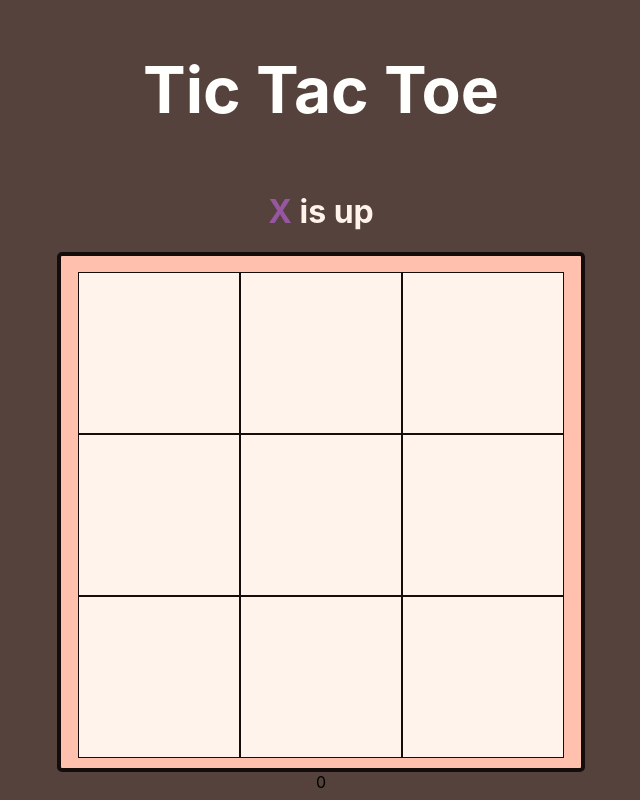
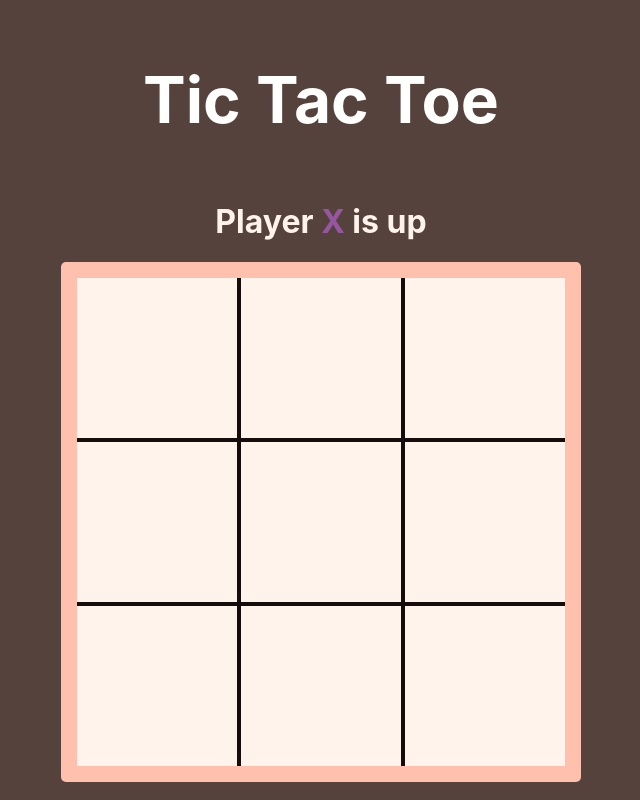
Before and after one commit to h0plyn/tic-tac-toe, a React (Create React App) app: page / in a window 1280 px wide. Shown: the whole page, without its empty margins (319-959 px from the left). Built offline with nearby package versions, Linux system fonts and the light colour scheme.

Commit message:
feat(add tie logic)

```diff
--- a/src/App.css
+++ b/src/App.css
@@ -13,12 +13,13 @@ body {
   height: 100%;
   min-height: 100vh;
   background-color: #55423d;
+  max-width: 1920px;
+  margin: auto;
 }
 
 #board {
   width: 30.5rem;
-  height: 30rem;
-  border: 4px solid #140d0b;
+  height: 30.5rem;
   border-radius: 5px;
   display: flex;
   flex-wrap: wrap;
@@ -29,10 +30,26 @@ body {
 }
 
 .square {
-  border: 1px solid #140d0b;
+  border: 2px solid #140d0b;
   width: 10rem;
   height: 10rem;
   background-color: #fff3ec;
+}
+
+.square:nth-child(-n + 3) {
+  border-top: unset;
+}
+
+.square:nth-last-child(-n + 3) {
+  border-bottom: unset;
+}
+
+.square:nth-child(3n) {
+  border-right: unset;
+}
+
+.square:nth-child(3n + 1) {
+  border-left: unset;
 }
 
 .mark-container {
@@ -58,7 +75,7 @@ body {
   color: #fff3ec;
 }
 
-.player {
+.purple {
   color: #9656a1;
 }
 
@@ -75,7 +92,10 @@ body {
 }
 
 .leaderboard {
+  display: flex;
+  justify-content: space-evenly;
   color: #fff3ec;
+  width: 100%;
 }
 
 .leaderboard-player {
--- a/src/App.tsx
+++ b/src/App.tsx
@@ -2,9 +2,10 @@ import { useState } from 'react';
 import './App.css';
 
 function App() {
-  const [board, setBoard] = useState<Array<string>>(Array(9).fill(''));
+  const [board, setBoard] = useState<string[]>(Array(9).fill(''));
   const [isNext, setIsNext] = useState(true);
   const [winner, setWinner] = useState<string>('');
+  const [tie, setTie] = useState<boolean>(false);
 
   interface Leaderboard {
     x: number;
@@ -13,7 +14,7 @@ function App() {
 
   const [leaderboard, setLeaderboard] = useState<Leaderboard>({ x: 0, o: 0 });
 
-  const isWinner = (activeBoard: Array<string>) => {
+  const isWinner = (activeBoard: string[]) => {
     const winningCombos = [
       [0, 1, 2],
       [3, 4, 5],
@@ -40,6 +41,7 @@ function App() {
   };
 
   const handleClick = (idx: number) => {
+    if (winner) return;
     const boardCopy = [...board];
     if (!boardCopy[idx]) {
       boardCopy[idx] = isNext ? 'X' : 'O';
@@ -47,28 +49,43 @@ function App() {
       isWinner(boardCopy);
       setIsNext(!isNext);
     }
+
+    if (!boardCopy.includes('')) setTie(true);
   };
 
   const playAgain = (winner: string) => {
-    setBoard(Array<string>(9).fill(''));
+    if (!tie) {
       const updateLeaderboard = winner === 'X' ? true : false;
       if (updateLeaderboard)
         setLeaderboard({ ...leaderboard, x: leaderboard.x + 1 });
       else setLeaderboard({ ...leaderboard, o: leaderboard.o + 1 });
+    } else {
+      setTie(false);
+    }
+    setBoard(Array<string>(9).fill(''));
     setWinner('');
   };
 
   return (
     <div className="App">
       <h1 className="title">Tic Tac Toe</h1>
+      {tie && <h1 className="purple">Tie!</h1>}
       {winner && <h1 className="winner">{winner} Wins!</h1>}
+      {winner || tie ? (
+        <button className="play-again" onClick={() => playAgain(winner)}>
+          Play Again
+        </button>
+      ) : null}
       {!winner && (
         <h1 className="sub-head">
-          <span className="player">{isNext ? 'X' : 'O'}</span> is up
+          Player
+          <span className="purple"> {isNext ? 'X' : 'O'}</span> is up
         </h1>
       )}
+      <div className="game-area">
+        <div className="left-placeholder"></div>
         <div id="board">
-        {board.map((square, idx) => (
+          {board.map((_, idx) => (
             <div
               className="square"
               key={Math.random()}
@@ -78,18 +95,14 @@ function App() {
             </div>
           ))}
         </div>
-      {winner && (
-        <button className="play-again" onClick={() => playAgain(winner)}>
-          Play Again
-        </button>
-      )}
-      {(leaderboard.x || leaderboard.o) && (
-        <>
-          <h2 className="leaderboard">Leaderboard:</h2>
+        {leaderboard.x || leaderboard.o ? (
+          <div className="leaderboard">
+            <h2>Leaderboard:</h2>
             <h2 className="leaderboard-player">X: {leaderboard.x}</h2>
             <h2 className="leaderboard-player">O: {leaderboard.o}</h2>
-        </>
-      )}
+          </div>
+        ) : null}
+      </div>
     </div>
   );
 }
```
Lines whose indentation alone changed are shown as unchanged.
